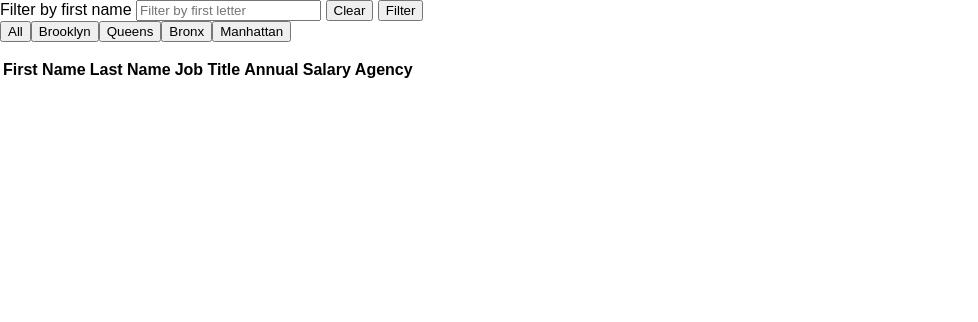
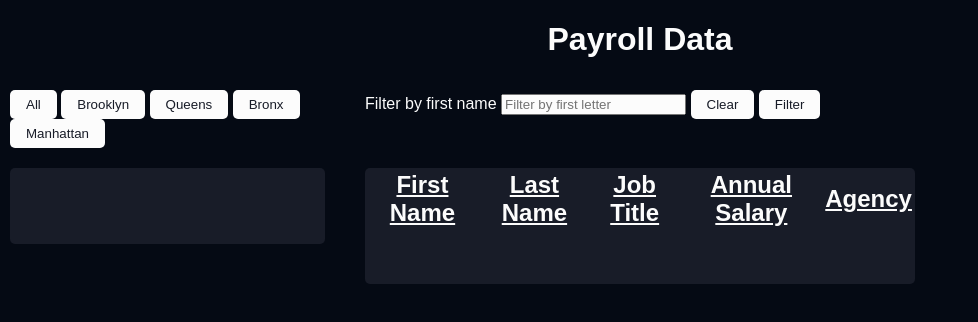
Before and after one commit to AronAHunterCollege/Project2, a plain HTML site: page index.html in a window 1280 px wide. Both pictures are taken after a click on the button "Clear". Shown: the whole page, without its empty margins (0-978 px from the left). Drawn offline with nearby package versions, Linux system fonts and the light colour scheme; no server answers; a web font is replaced by a local one.

Commit message:
Add files via upload
CSS styling and minor tweaks

```diff
--- a/index.html
+++ b/index.html
@@ -1,17 +1,24 @@
 <!DOCTYPE html>
 <html lang="en">
+
 <head>
     <meta charset="UTF-8">
     <meta name="viewport" content="width=device-width, initial-scale=1.0">
     <link rel="stylesheet" href="styles.css">
     <link href="https://fonts.googleapis.com/css?family=Comforta" rel="stylesheet">
-    <script defer src="script.js" ></script>
+    <script src="https://cdn.jsdelivr.net/npm/gsap@3.12.5/dist/gsap.min.js"></script>
+    <script defer src="script.js"></script>
 </head>
+
 <body>
+    <h1>
+        Payroll Data
+    </h1>
+    <div class="container">
         <div class="letterEntry">
-        <form  class="letter">
+            <form class="letter">
                 <label>Filter by first name</label>
-            <input type="text" id="letterIQ" maxlength="1" placeholder="Filter by first letter"/>
+                <input type="text" id="letterIQ" maxlength="1" placeholder="Filter by first letter" />
                 <button id="clear" type="reset">Clear</button>
                 <button id="filter" type="submit">Filter</button>
             </form>
@@ -23,7 +30,7 @@
             <button class="Bronx">Bronx</button>
             <button class="Manhattan">Manhattan</button>
         </div>
-    <div id = minMaxMean>
+        <div id=minMaxMean>
             <p class="borough"></p>
             <p class="min"></p>
             <p class="max"></p>
@@ -45,5 +52,8 @@
                 <!-- Data will be populated here -->
             </tbody>
         </table>
+    </div>
+
 </body>
+
 </html>
--- a/script.js
+++ b/script.js
@@ -4,11 +4,33 @@ const highestByName = document.getElementById('highestByName');
 const people_data = localStorage.getItem("OpenNYC_Data");
 let people_data_object = null;
 
+
+function dissolveAnim(color) {
+    const dissolveDiv = document.createElement('div')
+    dissolveDiv.className = 'dissolve'
+    dissolveDiv.style.backgroundColor = color
+    document.body.appendChild(dissolveDiv)
+    const timeline = gsap.timeline();
+    timeline.to(dissolveDiv, {
+        opacity: 1,
+        duration: 1,
+        onComplete: () => {
+            gsap.to(dissolveDiv, {
+                opacity: 0,
+                duration: 2,
+                onComplete: () => {
+                    document.body.removeChild(dissolveDiv)
+                }
+            });
+        }
+    });
+}
+
 // Parse and structure the localStorage data if it exists
 if (people_data) {
     const parsedData = JSON.parse(people_data);
     // Accessing the data array within the stored object
-    people_data_object =  parsedData;
+    people_data_object = parsedData;
 }
 
 async function fetchData() {
@@ -66,6 +88,7 @@ function sortByLastName(letter) {
 }
 
 function sortByFirstName(letter) {
+    dissolveAnim('rgb(0, 0, 25)')
     const test = letter;
     const upper = test.toUpperCase()
     document.getElementById("tableBody").innerHTML = "";
@@ -99,50 +122,55 @@ function FilterByBorough(boroughName) {
     let meanSalary = 0;
     let min = 0;
     let max = 1000000000;
+    dissolveAnim('rgb(0, 0, 25)')
     people_data_object.data.forEach(person => {
         if (person.work_location_borough === boroughName) {
-            if(person.pay_basis == 'per Annum'){
+            if (person.pay_basis == 'per Annum') {
                 let num = parseFloat(person.base_salary)
                 meanSalary += num;
-                if (num > min){
+                if (num > min) {
                     min = num;
                 }
-                if(num < max){
+                if (num < max) {
                     max = num;
                 }
             }
-            else{
-                meanSalary +=((person.base_salary * 40) * 52);
+            else {
+                meanSalary += ((person.base_salary * 40) * 52);
             }
             totalPeople++;
         }
-        if(boroughName =="ALL"){
+        if (boroughName == "ALL") {
             people_data_object.data.forEach(person => {
-                if(person.pay_basis == 'per Annum'){
+                if (person.pay_basis == 'per Annum') {
                     let num = parseFloat(person.base_salary)
                     meanSalary += num;
-                    if (num > min){
+                    if (num > min) {
                         min = num;
                     }
-                    if(num < max){
+                    if (num < max) {
                         max = num;
                     }
                 }
-                else{
-                    meanSalary +=((person.base_salary * 40) * 52);
+                else {
+                    meanSalary += ((person.base_salary * 40) * 52);
                 }
                 totalPeople++;
             })
         }
     })
+    document.querySelector(".borough").innerHTML = "";
     document.querySelector(".min").innerHTML = "";
     document.querySelector(".max").innerHTML = "";
     document.querySelector(".mean").innerHTML = "";
-    document.querySelector(".min").innerHTML = min;
-    document.querySelector(".max").innerHTML = max;
-    document.querySelector(".mean").innerHTML = meanSalary / totalPeople;
+    document.querySelector(".candidates").innerHTML = "";
+    document.querySelector(".borough").innerHTML = "Filtered Borough: " + boroughName;
+    document.querySelector(".min").innerHTML = "Lowest Paid: $" + min;
+    document.querySelector(".max").innerHTML = "Highest Paid: $" + max;
+    document.querySelector(".mean").innerHTML = "Mean Salary: $" + meanSalary / totalPeople;
+    document.querySelector(".candidates").innerHTML = "People Averaged: $" + totalPeople;
     document.getElementById("tableBody").innerHTML = "";
-    if(boroughName =="ALL"){
+    if (boroughName == "ALL") {
         people_data_object.data.forEach(person => {
             appendToTable(person);
         })
@@ -162,50 +190,40 @@ function MeanSalary(boroughName) {
     let max = 1000000000;
     people_data_object.data.forEach(person => {
         if (person.work_location_borough === boroughName) {
-            if(person.pay_basis == 'per Annum'){
+            if (person.pay_basis == 'per Annum') {
                 let num = parseFloat(person.base_salary)
                 meanSalary += num;
-                if (num > min){
+                if (num > min) {
                     min = num;
                 }
-                if(num < max){
+                if (num < max) {
                     max = num;
                 }
             }
-            else{
-                meanSalary +=((person.base_salary * 40) * 52);
+            else {
+                meanSalary += ((person.base_salary * 40) * 52);
             }
             totalPeople++;
         }
-        if(boroughName =="ALL"){
+        if (boroughName == "ALL") {
             people_data_object.data.forEach(person => {
-                if(person.pay_basis == 'per Annum'){
+                if (person.pay_basis == 'per Annum') {
                     let num = parseFloat(person.base_salary)
                     meanSalary += num;
-                    if (num > min){
+                    if (num > min) {
                         min = num;
                     }
-                    if(num < max){
+                    if (num < max) {
                         max = num;
                     }
                 }
-                else{
-                    meanSalary +=((person.base_salary * 40) * 52);
+                else {
+                    meanSalary += ((person.base_salary * 40) * 52);
                 }
                 totalPeople++;
             })
         }
     })
-    document.querySelector(".borough").innerHTML = "";
-    document.querySelector(".min").innerHTML = "";
-    document.querySelector(".max").innerHTML = "";
-    document.querySelector(".mean").innerHTML = "";
-    document.querySelector(".candidates").innerHTML = "";
-    document.querySelector(".borough").innerHTML = boroughName;
-    document.querySelector(".min").innerHTML = "lowest paid " + min;
-    document.querySelector(".max").innerHTML = "highest paid " + max;
-    document.querySelector(".mean").innerHTML = "mean salary " + meanSalary / totalPeople;
-    document.querySelector(".candidates").innerHTML = "People averaged " + totalPeople;
 }
 
 // Event listeners for borough buttons
@@ -225,33 +243,34 @@ filter.addEventListener('click', (event) => {
 })
 
 document.getElementById('clear').addEventListener('click', (event) => {
+    dissolveAnim('rgb(0, 0, 25)')
     event.preventDefault();
-    if(letterIQ.value = ''){
+    if (letterIQ.value = '') {
         return;
     }
     letterIQ.value = '';
     sortBySalary(people_data_object.data)
 })
 
-function returnMean(letter){
+function returnMean(letter) {
     let totalPeople = 0;
     let meanSalary = 0;
     let min = 0;
     let max = 1000000000;
     people_data_object.data.forEach(person => {
         if (person.first_name && person.first_name[0] === letter) {
-            if(person.pay_basis == 'per Annum'){
+            if (person.pay_basis == 'per Annum') {
                 let num = parseFloat(person.base_salary)
                 meanSalary += num;
-                if (num > min){
+                if (num > min) {
                     min = num;
                 }
-                if(num < max){
+                if (num < max) {
                     max = num;
                 }
             }
-            else{
-                meanSalary +=((person.base_salary * 40) * 52);
+            else {
+                meanSalary += ((person.base_salary * 40) * 52);
             }
             totalPeople++;
         }
@@ -260,13 +279,13 @@ function returnMean(letter){
 }
 
 let alphabet =
-[ {
+    [{
         "meanSalary": 0,
         "letter": "A"
-},{
+    }, {
         "meanSalary": 0,
         "letter": "B"
-},{
+    }, {
         'meanSalary': 0,
         'letter': "C"
     },
@@ -365,14 +384,14 @@ let alphabet =
     ];
 
 function sortByNameValue() {
-    for(let i = 0; i < alphabet.length; i++){
+    for (let i = 0; i < alphabet.length; i++) {
         alphabet[i].meanSalary = returnMean(alphabet[i].letter)
     }
     alphabet.sort((a, b) => b.meanSalary - a.meanSalary);
-    for(let i = 0; i < alphabet.length; i++){
+    for (let i = 0; i < alphabet.length; i++) {
         const person = document.createElement('p');
         person.innerHTML = `
-            <p>${alphabet[i].letter + " " + alphabet[i].meanSalary }</p>`;
+            <p>${alphabet[i].letter + " " + alphabet[i].meanSalary}</p>`;
         highestByName.appendChild(person);
     }
 }
--- a/styles.css
+++ b/styles.css
@@ -1,14 +1,114 @@
 body {
-    margin: 0;
-    padding: 0;
+    margin: auto;
     font-family: 'Comfortaa', sans-serif;
     justify-content: center;
+    background: rgb(5, 10, 20);
+    color: white;
 }
 
 h1 {
     text-align: center;
 }
 
-#filterButtons{
-    display:flex;
+th {
+    font-size: 24px;
+    text-decoration: underline;
 }
+
+#filterButtons {
+    font-family: 'Comfortaa', sans-serif;
+}
+
+button {
+    font-family: 'Comfortaa', sans-serif;
+    padding: 7px 16px;
+    background-color: white;
+    border-radius: 5px;
+    border: none;
+    text-decoration: none;
+    color: rgba(24, 28, 40);
+}
+
+button:hover {
+    opacity: 0.8;
+}
+
+table {
+    justify-content: center;
+    justify-self: center;
+    border-radius: 5px;
+    background-color: rgba(24, 28, 40);
+}
+
+p {
+    justify-content: center;
+    padding: 10px;
+    text-align: center;
+    text-decoration: none;
+    display: inline-block;
+    font-size: 16px;
+}
+
+.container {
+    display: grid;
+    height: fit-content;
+    grid-template-columns: 25% auto 25%;
+    grid-template-rows: min-content 1fr min-content;
+    padding: 10px;
+    margin: auto;
+    row-gap: 20px;
+    column-gap: 40px;
+}
+
+#payrollTable {
+    grid-column: 2/3;
+    grid-row: span 3;
+}
+
+.letterEntry {
+    grid-column: 2/3;
+    grid-row: 1/2;
+}
+
+#minMaxMean {
+    background-color: rgba(24, 28, 40);
+    grid-column: 1/2;
+    grid-row: 2/3;
+    border-radius: 5px;
+    padding: 10px;
+}
+
+#filterButtons {
+    grid-column: 1/2;
+    grid-row: span 1;
+
+}
+
+.wipe {
+    position: fixed;
+    top: 0;
+    left: 0;
+    width: 100%;
+    height: 100%;
+    background-color: transparent;
+    z-index: 10;
+}
+
+.dissolve {
+    top: 0;
+    left: 0;
+    width: 100%;
+    height: 100%;
+    opacity: 0;
+    position: absolute;
+}
+
+.circle {
+    position: fixed;
+    top: 50%;
+    left: 50%;
+    width: 0;
+    height: 0;
+    border-radius: 50%;
+    transform: translate(-50%, -50%);
+}
```
Lines whose indentation alone changed are shown as unchanged.
